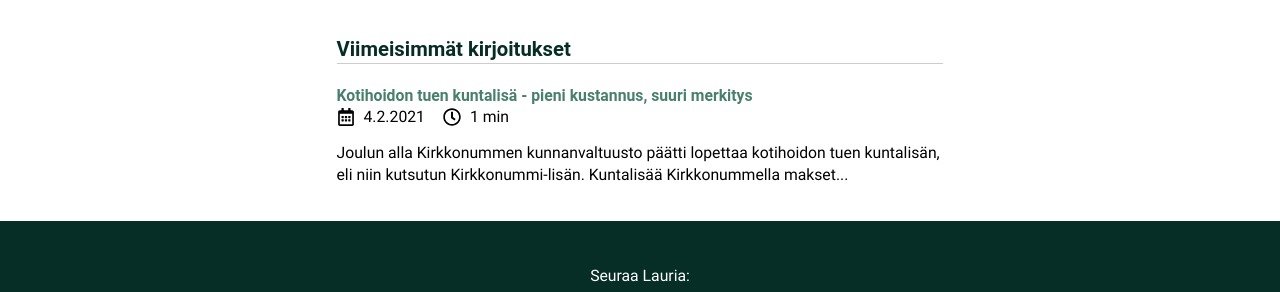
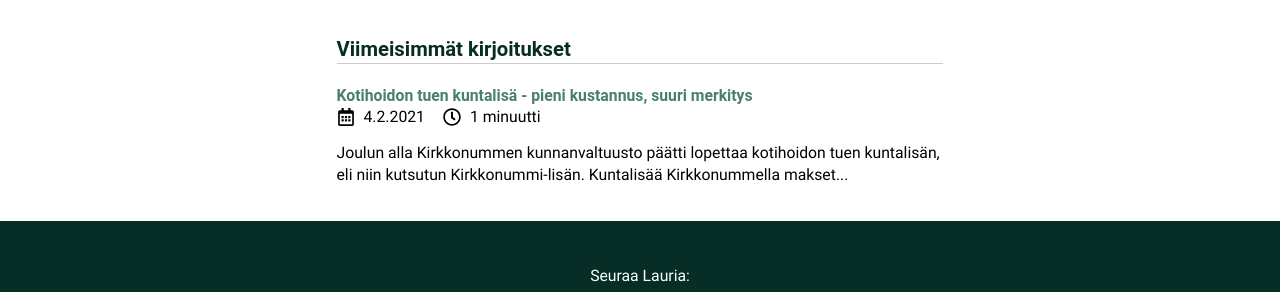
Before and after one commit to Lapanti/lapanti.github.io, a Jekyll site: the page built from index.html, in a window 1280 px wide. Shown: the part 567-859 px from the top of the page. Built offline with Jekyll 4.4.1, drawn with Linux system fonts in a browser that asks for light colours; some web fonts are replaced.

Commit message:
improve reading time indicator

```diff
--- a/_includes/page__meta.html
+++ b/_includes/page__meta.html
@@ -10,18 +10,18 @@
     {% endif %}
 
     {% if document.read_time %}
-      {% assign words_per_minute = document.words_per_minute | default: site.words_per_minute | default: 200 %}
+      {% assign words_per_minute = 200 %}
       {% assign words = document.content | strip_html | number_of_words %}
 
       <span>
         <svg class="b icon"><use xlink:href="#icon-clock"></use></svg>
         <span>
         {% if words < words_per_minute %}
-          alle 1 min
-        {% elsif words == words_per_minute %}
-          1 min
+          alle minuutti
+        {% elsif words | divided_by: words_per_minute == 1 %}
+          1 minuutti
         {% else %}
-          {{ words | divided_by: words_per_minute }} min
+          {{ words | divided_by: words_per_minute }} minuuttia
         {% endif %}
       </span>
       </span>
```
